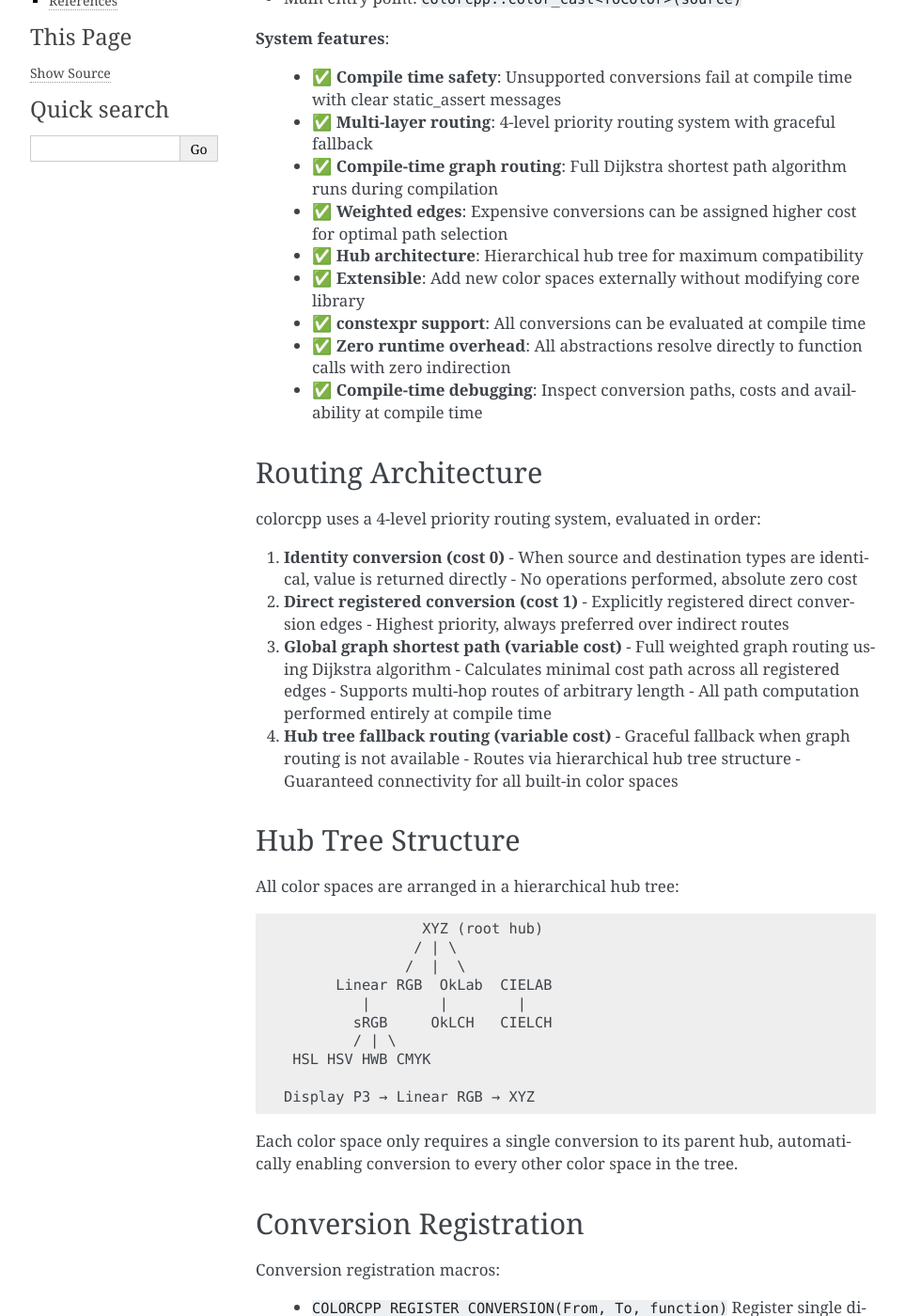
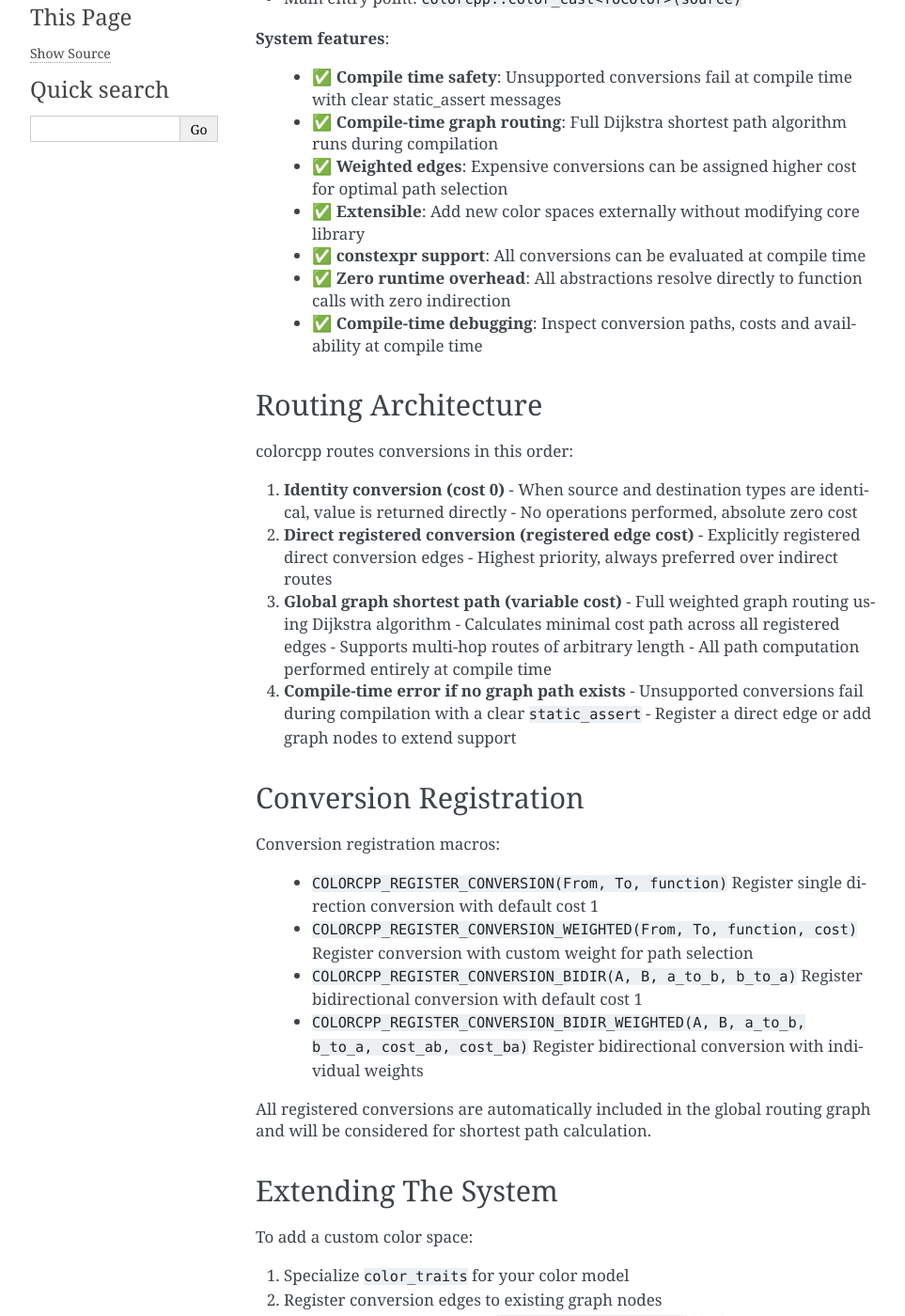
Before and after one commit to merlotqi/colorcpp, a Sphinx documentation site: the page built from docs/reference/conversion.rst, in a window 1280 px wide and 1400 px high, scrolled down 272 px. Shown: the whole window at 94% size, without its empty margins (148-1111 px from the left). Built offline with Sphinx 7.4.7, drawn with Linux system fonts in a browser that asks for light colours; some of the changed text lies outside the part shown.

Commit message:
refactor: align conversion with graph routing contract

```diff
--- a/docs/reference/conversion.rst
+++ b/docs/reference/conversion.rst
@@ -1,7 +1,7 @@
 Color space conversion
 =======================
 
-Typed color conversion system with automatic routing, compile-time safety and extensible registration architecture.
+Typed color conversion system with compile-time graph routing, safety checks, and extensible registration.
 
 In colorcpp
 ------------
@@ -12,10 +12,8 @@
 **System features**:
 
   * ✅ **Compile time safety**: Unsupported conversions fail at compile time with clear static_assert messages
-  * ✅ **Multi-layer routing**: 4-level priority routing system with graceful fallback
   * ✅ **Compile-time graph routing**: Full Dijkstra shortest path algorithm runs during compilation
   * ✅ **Weighted edges**: Expensive conversions can be assigned higher cost for optimal path selection
-  * ✅ **Hub architecture**: Hierarchical hub tree for maximum compatibility
   * ✅ **Extensible**: Add new color spaces externally without modifying core library
   * ✅ **constexpr support**: All conversions can be evaluated at compile time
   * ✅ **Zero runtime overhead**: All abstractions resolve directly to function calls with zero indirection
@@ -25,13 +23,13 @@
 Routing Architecture
 --------------------
 
-colorcpp uses a 4-level priority routing system, evaluated in order:
+colorcpp routes conversions in this order:
 
 1. **Identity conversion (cost 0)**
    - When source and destination types are identical, value is returned directly
    - No operations performed, absolute zero cost
 
-2. **Direct registered conversion (cost 1)**
+2. **Direct registered conversion (registered edge cost)**
    - Explicitly registered direct conversion edges
    - Highest priority, always preferred over indirect routes
 
@@ -41,32 +39,9 @@
    - Supports multi-hop routes of arbitrary length
    - All path computation performed entirely at compile time
 
-4. **Hub tree fallback routing (variable cost)**
-   - Graceful fallback when graph routing is not available
-   - Routes via hierarchical hub tree structure
-   - Guaranteed connectivity for all built-in color spaces
-
-
-Hub Tree Structure
-------------------
-
-All color spaces are arranged in a hierarchical hub tree:
-
-.. code-block:: text
-
-                        XYZ (root hub)
-                       / | \
-                      /  |  \
-              Linear RGB  OkLab  CIELAB
-                 |        |        |
-                sRGB     OkLCH   CIELCH
-                / | \
-         HSL HSV HWB CMYK
-
-        Display P3 → Linear RGB → XYZ
-
-Each color space only requires a single conversion to its parent hub,
-automatically enabling conversion to every other color space in the tree.
+4. **Compile-time error if no graph path exists**
+   - Unsupported conversions fail during compilation with a clear ``static_assert``
+   - Register a direct edge or add graph nodes to extend support
 
 
 Conversion Registration
@@ -96,7 +71,7 @@
 To add a custom color space:
 
 1. Specialize ``color_traits`` for your color model
-2. Register conversion edges to existing hub spaces
+2. Register conversion edges to existing graph nodes
 3. Optionally add your type to ``additional_color_nodes`` for full graph routing
 
 .. code-block:: cpp
@@ -122,16 +97,15 @@
 .. code-block:: cpp
 
     // Check if conversion is possible
-    constexpr bool possible = colorcpp::can_convert<From, To>();
+    constexpr bool possible = colorcpp::operations::conversion::can_convert<From, To>();
 
     // Get detailed conversion path information
     using info = colorcpp::operations::conversion::conversion_path_info<From, To>;
+    static_assert(info::has_graph_path);
+    static_assert(info::minimal_graph_cost < colorcpp::operations::conversion::graph::inf);
 
     // Verify path at compile time
     static_assert(colorcpp::operations::conversion::verify_path<hsl_t, oklab_t>());
-
-    // Get hub type for any color
-    using hub = colorcpp::operations::conversion::get_hub_t<color_type>;
 
 
 Supported color space conversions matrix:
```
Also changed, not shown: README.md (+2 -2 lines), 5 other files.
